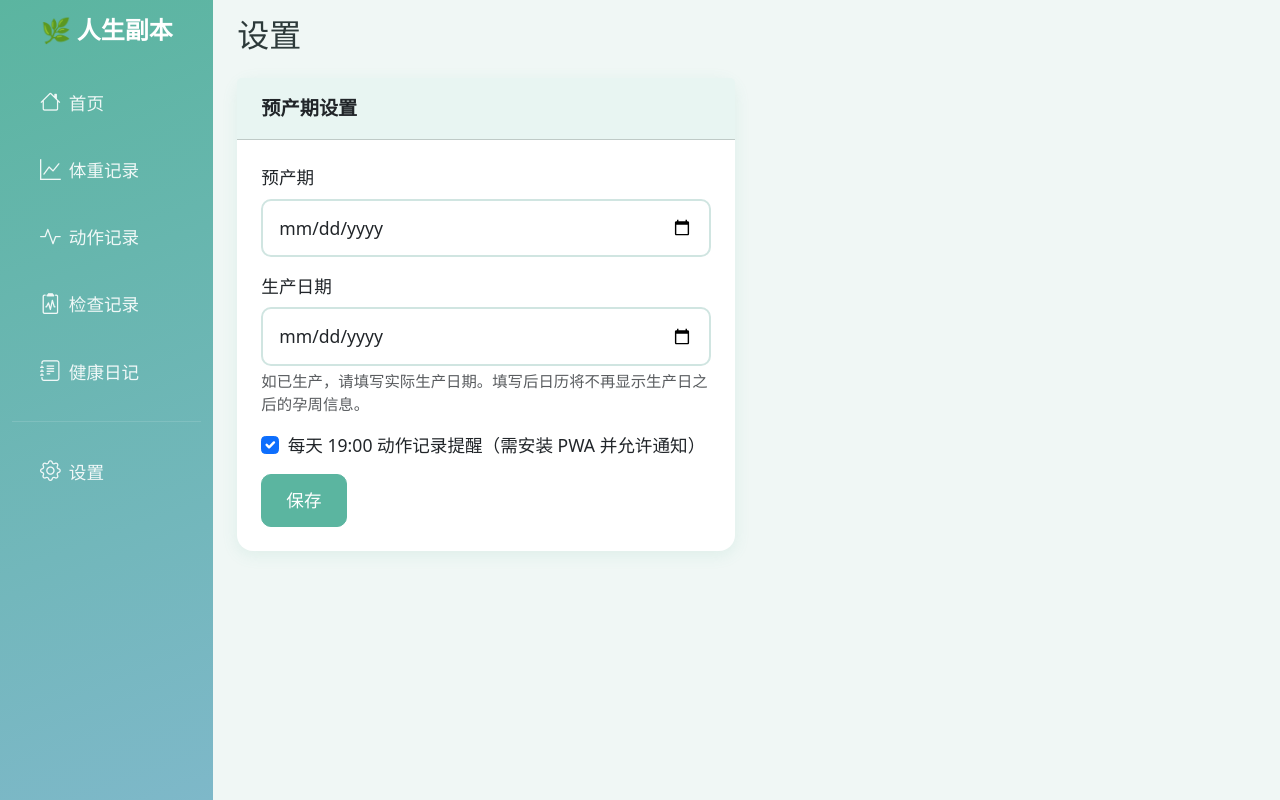
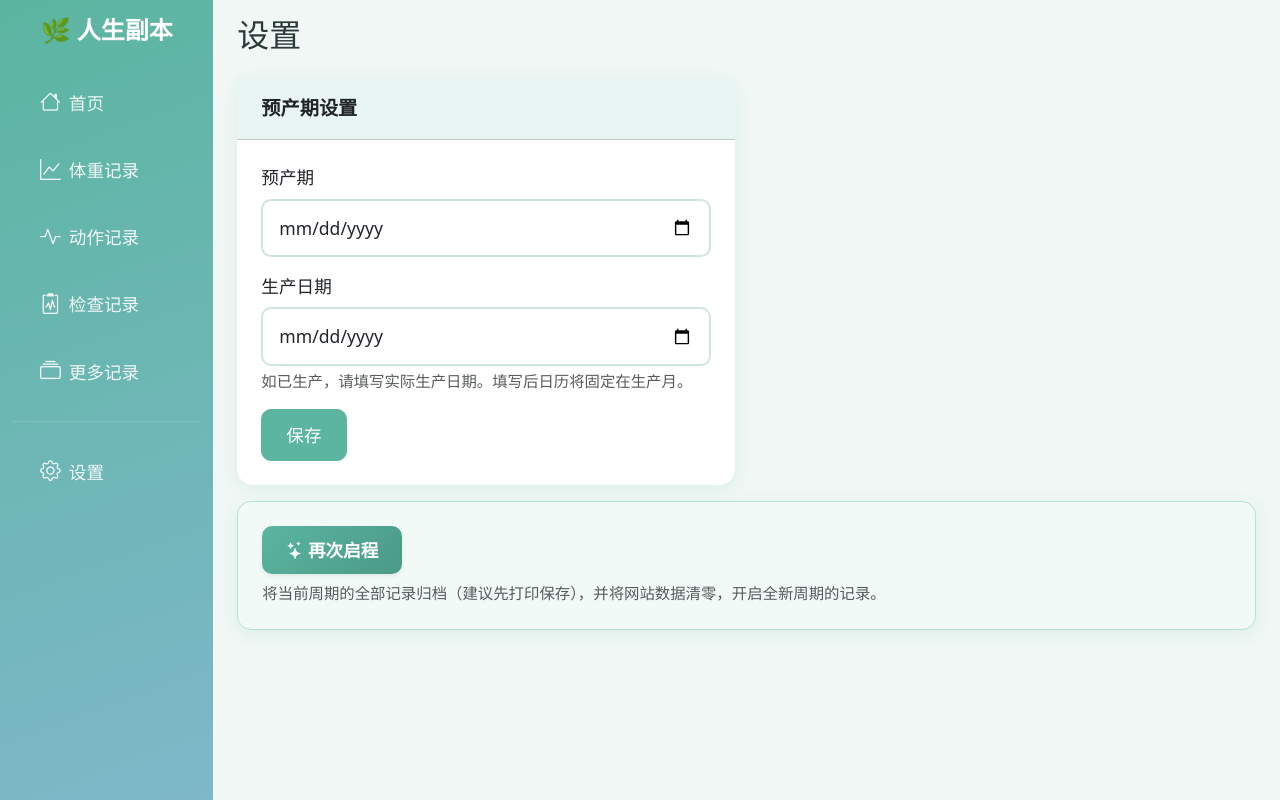
Before and after one commit to 11258963/pregnancy_health, a Flask app: page /settings in a window 1280 px wide. Run offline with Flask 3, Linux system fonts and the light colour scheme; parts of the project's set-up code (start-up, migrations or seed data) failed here and were passed over; some libraries are stand-ins or nearby versions.

Commit message:
feat: 支持周期归档清零再次启程、主菜单升级更多记录及设置项精简

```diff
--- a/app/routes/index.py
+++ b/app/routes/index.py
@@ -171,7 +171,6 @@ def settings_page():
 
     if request.method == 'POST':
         due_date_str = request.form.get('due_date')
-        movement_reminder = request.form.get('movement_reminder_enabled') == 'on'
 
         try:
             due_date = datetime.strptime(due_date_str, '%Y-%m-%d').date()
@@ -190,9 +189,8 @@ def settings_page():
         if settings:
             settings.due_date = due_date
             settings.birth_date = birth_date_val
-            settings.movement_reminder_enabled = movement_reminder
         else:
-            settings = Settings(due_date=due_date, birth_date=birth_date_val, movement_reminder_enabled=movement_reminder)
+            settings = Settings(due_date=due_date, birth_date=birth_date_val)
             db.session.add(settings)
 
         db.session.commit()
@@ -210,3 +208,77 @@ def settings_page():
         settings=settings,
         kick_api_url=kick_api_url,
     )
+
+
+@bp.route('/settings/reset-cycle', methods=['POST'])
+def reset_cycle():
+    """归档当前周期数据并在底层新建归档文件夹，然后清空网站活跃数据开始新周期"""
+    import shutil
+    from app.models import CheckupFile, MovementSession, MovementKick, UltrasoundRecord, FetalRecord
+
+    settings = Settings.query.first()
+    due_date_str = settings.due_date.strftime('%Y%m%d') if (settings and settings.due_date) else 'unknown'
+    archive_date_str = datetime.now().strftime('%Y%m%d')
+    base_folder_name = f"{due_date_str}at{archive_date_str}"
+
+    upload_folder = current_app.config.get('UPLOAD_FOLDER')
+    db_uri = current_app.config.get('SQLALCHEMY_DATABASE_URI', '')
+
+    # 确定底层 data 目录
+    if upload_folder and os.path.exists(upload_folder):
+        data_dir = os.path.dirname(os.path.abspath(upload_folder))
+    elif db_uri.startswith('sqlite:///'):
+        db_path = db_uri.replace('sqlite:///', '')
+        data_dir = os.path.dirname(os.path.abspath(db_path))
+    else:
+        data_dir = os.path.join(os.getcwd(), 'data')
+
+    archives_dir = os.path.join(data_dir, 'archive')
+    archive_folder_name = base_folder_name
+    target_archive_path = os.path.join(archives_dir, archive_folder_name)
+    if os.path.exists(target_archive_path):
+        archive_folder_name = f"{base_folder_name}_{datetime.now().strftime('%H%M%S')}"
+        target_archive_path = os.path.join(archives_dir, archive_folder_name)
+
+    os.makedirs(target_archive_path, exist_ok=True)
+
+    # 1. 复制当前 SQLite 数据库文件至归档目录
+    if db_uri.startswith('sqlite:///'):
+        db_path = db_uri.replace('sqlite:///', '')
+        if os.path.exists(db_path):
+            shutil.copy2(db_path, os.path.join(target_archive_path, 'pregnancy.db'))
+
+    # 2. 复制当前上传附件至归档目录，并清空活跃上传目录中的内容
+    if upload_folder and os.path.exists(upload_folder):
+        target_uploads_archive = os.path.join(target_archive_path, 'uploads')
+        shutil.copytree(upload_folder, target_uploads_archive, dirs_exist_ok=True)
+        for item in os.listdir(upload_folder):
+            item_path = os.path.join(upload_folder, item)
+            if os.path.isdir(item_path):
+                shutil.rmtree(item_path)
+            elif not item.startswith('.'):
+                try:
+                    os.remove(item_path)
+                except Exception:
+                    pass
+
+    # 3. 清空活跃数据库中的所有表记录
+    try:
+        db.session.query(MovementKick).delete()
+        db.session.query(MovementSession).delete()
+        db.session.query(CheckupFile).delete()
+        db.session.query(CheckupRecord).delete()
+        db.session.query(UltrasoundRecord).delete()
+        db.session.query(WeightRecord).delete()
+        db.session.query(FetalRecord).delete()
+        db.session.query(Settings).delete()
+        db.session.commit()
+    except Exception as e:
+        db.session.rollback()
+        flash(f'归档清空数据库时出错: {str(e)}', 'error')
+        return redirect(url_for('index.settings_page'))
+
+    current_app.config['DUE_DATE'] = None
+
+    flash(f'当前周期已安全归档至底层独立文件夹 archive/{archive_folder_name}/，网站数据已清零！请设置新预产期。', 'success')
+    return redirect(url_for('index.setup'))
--- a/app/templates/base.html
+++ b/app/templates/base.html
@@ -301,7 +301,7 @@
                     <li class="nav-item"><a class="nav-link" href="{{ url_for('weight.chart') }}"><i class="bi bi-graph-up me-2"></i>体重记录</a></li>
                     <li class="nav-item"><a class="nav-link" href="{{ url_for('movement.count_page') }}"><i class="bi bi-activity me-2"></i>动作记录</a></li>
                     <li class="nav-item"><a class="nav-link" href="{{ url_for('checkup.list') }}"><i class="bi bi-clipboard2-pulse me-2"></i>检查记录</a></li>
-                    <li class="nav-item"><a class="nav-link" href="{{ url_for('diary.index') }}"><i class="bi bi-journal-text me-2"></i>健康日记</a></li>
+                    <li class="nav-item"><a class="nav-link" href="{{ url_for('movement.more_records_page') }}"><i class="bi bi-collection me-2"></i>更多记录</a></li>
                 </ul>
                 <hr class="text-white-50">
                 <ul class="nav flex-column">
@@ -354,9 +354,9 @@
                 </a>
             </li>
             <li class="nav-item">
-                <a class="nav-link {% if request.endpoint == 'diary.index' %}active{% endif %}" href="{{ url_for('diary.index') }}">
-                    <i class="bi bi-journal-text"></i>
-                    日记
+                <a class="nav-link {% if request.endpoint == 'movement.more_records_page' %}active{% endif %}" href="{{ url_for('movement.more_records_page') }}">
+                    <i class="bi bi-collection"></i>
+                    更多
                 </a>
             </li>
             <li class="nav-item">
--- a/app/templates/index.html
+++ b/app/templates/index.html
@@ -55,7 +55,7 @@
                 <i class="bi bi-chevron-left"></i>
             </a>
             <a href="{{ url_for('index.index') }}" class="btn btn-light btn-sm py-1 px-2">
-                {% if birth_date %}生产月{% else %}今日{% endif %}
+                {% if birth_date %}生产日{% else %}今日{% endif %}
             </a>
             <a href="{{ url_for('index.index', year=next_month.year, month=next_month.month) }}" class="btn btn-light btn-sm py-1 px-2">
                 <i class="bi bi-chevron-right"></i>
--- a/app/templates/movement/count.html
+++ b/app/templates/movement/count.html
@@ -51,7 +51,6 @@
 <div class="d-flex justify-content-between align-items-center mb-4 flex-wrap gap-2 movement-page-header">
     <h2 class="mb-0">动作记录</h2>
     <div class="module-header-actions">
-        <a href="{{ url_for('movement.more_records_page') }}" class="btn btn-outline-info movement-toolbar-btn movement-info-btn">更多记录</a>
         <a href="{{ url_for('movement.list_page') }}" class="btn btn-outline-secondary movement-toolbar-btn">列表</a>
     </div>
 </div>
--- a/app/templates/movement/day_detail.html
+++ b/app/templates/movement/day_detail.html
@@ -75,7 +75,7 @@
     <div class="module-header-actions">
         {% include 'movement/_mail_nav.html' %}
         <a href="{{ url_for('movement.count_page') }}" class="btn btn-primary">计数</a>
-        <a href="{{ url_for('movement.more_records_page') }}" class="btn btn-outline-info movement-toolbar-btn movement-info-btn">更多记录</a>
+
     </div>
 </div>
 
--- a/app/templates/movement/list.html
+++ b/app/templates/movement/list.html
@@ -46,7 +46,7 @@
     <div class="module-header-actions movement-list-toolbar__actions">
         {% include 'movement/_date_filter.html' %}
         <a href="{{ url_for('movement.count_page') }}" class="btn btn-primary movement-toolbar-btn">计数</a>
-        <a href="{{ url_for('movement.more_records_page') }}" class="btn btn-outline-info movement-toolbar-btn movement-info-btn">更多记录</a>
+
     </div>
 </div>
 
--- a/app/templates/movement/more_records.html
+++ b/app/templates/movement/more_records.html
@@ -361,12 +361,8 @@
 {% endblock %}
 
 {% block content %}
-<div class="d-flex justify-content-between align-items-center mb-4 flex-wrap gap-2 movement-page-header">
+<div class="mb-4 movement-page-header">
     <h2 class="mb-0">更多记录</h2>
-    <div class="module-header-actions">
-        <a href="{{ url_for('movement.count_page') }}" class="btn btn-primary movement-toolbar-btn">计数</a>
-        <a href="{{ url_for('movement.list_page') }}" class="btn btn-outline-secondary movement-toolbar-btn">列表</a>
-    </div>
 </div>
 
 <form id="extrasEntryFormDesktop" method="POST" class="d-none"></form>
--- a/app/templates/settings.html
+++ b/app/templates/settings.html
@@ -7,7 +7,7 @@
 
 <div class="row g-4">
     <div class="col-md-6">
-        <div class="card">
+        <div class="card h-100">
             <div class="card-header">预产期设置</div>
             <div class="card-body">
                 <form method="POST">
@@ -20,14 +20,7 @@
                         <label class="form-label">生产日期</label>
                         <input type="date" name="birth_date" class="form-control"
                                value="{{ settings.birth_date.strftime('%Y-%m-%d') if settings and settings.birth_date else '' }}">
-                        <div class="form-text text-muted">如已生产，请填写实际生产日期。填写后日历将不再显示生产日之后的孕周信息。</div>
-                    </div>
-
-                    <div class="mb-3 form-check">
-                        <input type="checkbox" class="form-check-input" id="movementReminder"
-                               name="movement_reminder_enabled"
-                               {% if not settings or settings.movement_reminder_enabled %}checked{% endif %}>
-                        <label class="form-check-label" for="movementReminder">每天 19:00 动作记录提醒（需安装 PWA 并允许通知）</label>
+                        <div class="form-text text-muted">如已生产，请填写实际生产日期。填写后日历将固定在生产月。</div>
                     </div>
                     <button type="submit" class="btn btn-primary">保存</button>
                 </form>
@@ -52,8 +45,8 @@
 
     {% if kick_api_url %}
     <div class="col-md-6">
-        <div class="card">
-            <div class="card-header">快捷指令 / Siri 捷径</div>
+        <div class="card h-100">
+            <div class="card-header">快捷指令</div>
             <div class="card-body">
                 <p class="text-muted">在 iOS「快捷指令」中创建「获取 URL 内容」动作，方法选 POST，填入下方地址。每次运行记一次胎动。</p>
                 <div class="mb-3">
@@ -68,6 +61,57 @@
         </div>
     </div>
     {% endif %}
+
+    <!-- 再次启程卡片：直接把按钮移到左侧，下方显示精简描述，点击触发确认弹窗 -->
+    <div class="col-12 mt-3">
+        <div class="card border" style="background-color: #f2faf8; border-color: #b6e2d9 !important; border-radius: 14px;">
+            <div class="card-body p-3 p-md-4">
+                <div class="mb-2">
+                    <button type="button" class="btn text-nowrap px-4 py-2 fw-bold shadow-sm text-white"
+                            style="background: linear-gradient(135deg, #5bb5a0 0%, #4a9a87 100%); border: none;"
+                            data-bs-toggle="modal" data-bs-target="#resetCycleModal">
+                        <i class="bi bi-stars me-1"></i>再次启程
+                    </button>
+                </div>
+                <p class="text-muted small mb-0">
+                    将当前周期的全部记录归档（建议先打印保存），并将网站数据清零，开启全新周期的记录。
+                </p>
+            </div>
+        </div>
+    </div>
+</div>
+
+<!-- 再次启程确认 Modal -->
+<div class="modal fade" id="resetCycleModal" tabindex="-1" aria-labelledby="resetCycleModalLabel" aria-hidden="true">
+    <div class="modal-dialog modal-dialog-centered">
+        <div class="modal-content" style="border-radius: 16px; border: none; box-shadow: 0 10px 30px rgba(0,0,0,0.12);">
+            <div class="modal-header border-0 pb-0">
+                <h5 class="modal-title fw-bold" style="color: #2d7a6a;" id="resetCycleModalLabel">
+                    <i class="bi bi-arrow-repeat me-2"></i>确认开启新周期？
+                </h5>
+                <button type="button" class="btn-close" data-bs-dismiss="modal" aria-label="关闭"></button>
+            </div>
+            <div class="modal-body py-3">
+                <div class="p-3 rounded-3 bg-light mb-3" style="font-size: 0.9rem;">
+                    <div class="mb-2 text-dark fw-bold"><i class="bi bi-shield-check text-success me-1"></i>底层数据安全归档</div>
+                    <p class="text-muted small mb-0">
+                        当前周期的数据库、全部历史记录及检查附件原件，将自动封存归档到 <code>archive</code> 文件夹，默认按<strong>「预产期at封存日期」</strong>命名子文件夹（例如 <code>20260828at20261108</code>），永久保存不会丢失。
+                    </p>
+                </div>
+                <p class="text-muted small mb-0">
+                    <i class="bi bi-info-circle me-1 text-primary"></i>确认后，当前网站上的活跃数据将清零重置，并跳转至首次使用设置页面，供你输入新预产期并开启新记录。
+                </p>
+            </div>
+            <div class="modal-footer border-0 pt-0">
+                <button type="button" class="btn btn-light btn-sm px-3" data-bs-dismiss="modal">取消</button>
+                <form method="POST" action="{{ url_for('index.reset_cycle') }}" class="d-inline">
+                    <button type="submit" class="btn btn-sm px-4 text-white" style="background: linear-gradient(135deg, #5bb5a0 0%, #4a9a87 100%); border: none;">
+                        <i class="bi bi-arrow-repeat me-1"></i>确认归档并再次启程
+                    </button>
+                </form>
+            </div>
+        </div>
+    </div>
 </div>
 {% endblock %}
 
```
